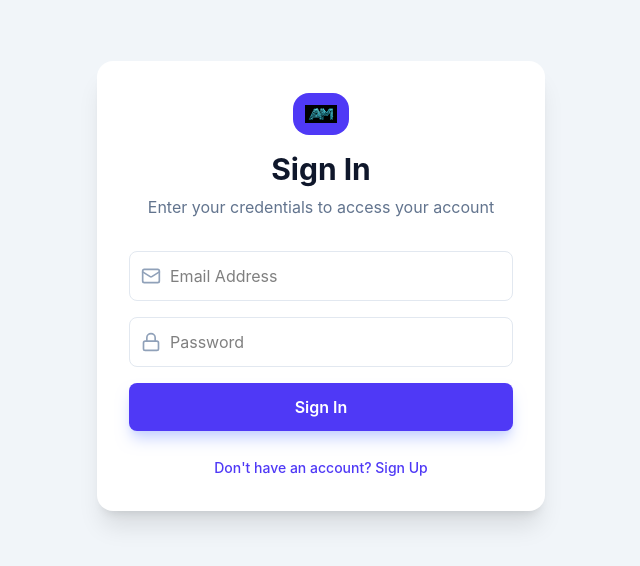
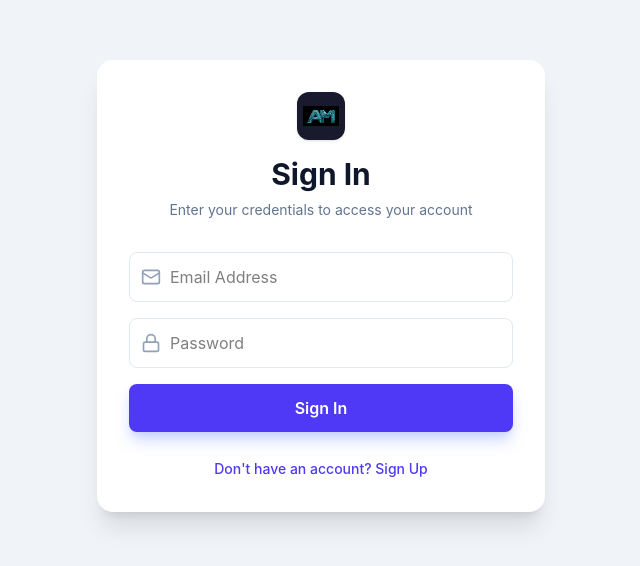
Before and after one commit to aimlclubbytexl-cmd/weeklycode, a React (Vite) app: page /login in a window 1280 px wide. Shown: the part 114-680 px from the top of the page, without its empty margins (319-959 px from the left). Built offline with nearby package versions, Linux system fonts and the light colour scheme; no server answers.

Commit message:
Update Auth.tsx added logo try 4

```diff
--- a/src/components/Auth.tsx
+++ b/src/components/Auth.tsx
@@ -105,16 +105,17 @@ export const Auth: React.FC<AuthProps> = ({ onLogin }) => {
   };
 
   return (
-    <div className="min-h-screen flex items-center justify-center bg-slate-100 p-4">
+    <div className="min-h-screen flex items-center justify-center bg-[#f0f4f9] p-4">
       <div className="max-w-md w-full bg-white rounded-2xl shadow-xl p-8">
         <div className="text-center mb-8">
-          <div className="inline-flex p-3 bg-indigo-600 text-white rounded-2xl mb-4">
-            <CodeIcon size={32} />
+          {/* Fixed Logo Size & Placement Container */}
+          <div className="inline-flex items-center justify-center w-12 h-12 bg-[#1A1A2E] rounded-xl mb-4 shadow-sm overflow-hidden">
+            <CodeIcon size={36} />
           </div>
           <h2 className="text-3xl font-bold text-slate-900">
             {isSignup ? 'Create Account' : 'Sign In'}
           </h2>
-          <p className="text-slate-500 mt-2">
+          <p className="text-slate-500 mt-2 text-sm">
             {isSignup
               ? 'Join the coding challenge community'
               : 'Enter your credentials to access your account'}
@@ -165,7 +166,7 @@ export const Auth: React.FC<AuthProps> = ({ onLogin }) => {
               value={formData.email}
               onChange={(e) => setFormData({ ...formData, email: e.target.value })}
               required
-            />
+                />
           </div>
 
           <div className="relative">
@@ -233,5 +234,6 @@ const CodeIcon = ({ size = 100 }: { size?: number }) => (
     alt="AI/ML Club Logo"
     width={size}
     height={size}
+    className="block object-contain"
   />
 );
```
